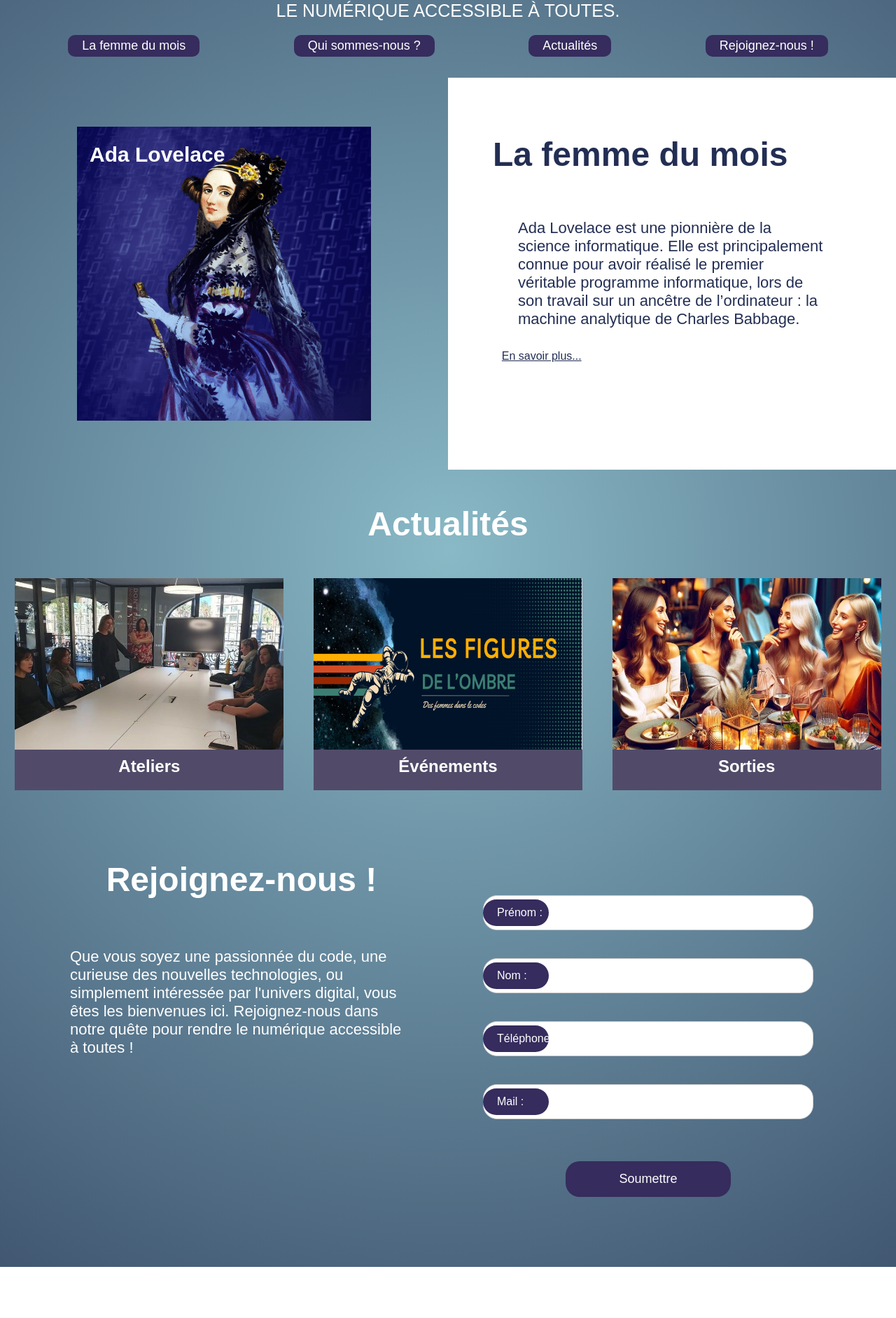
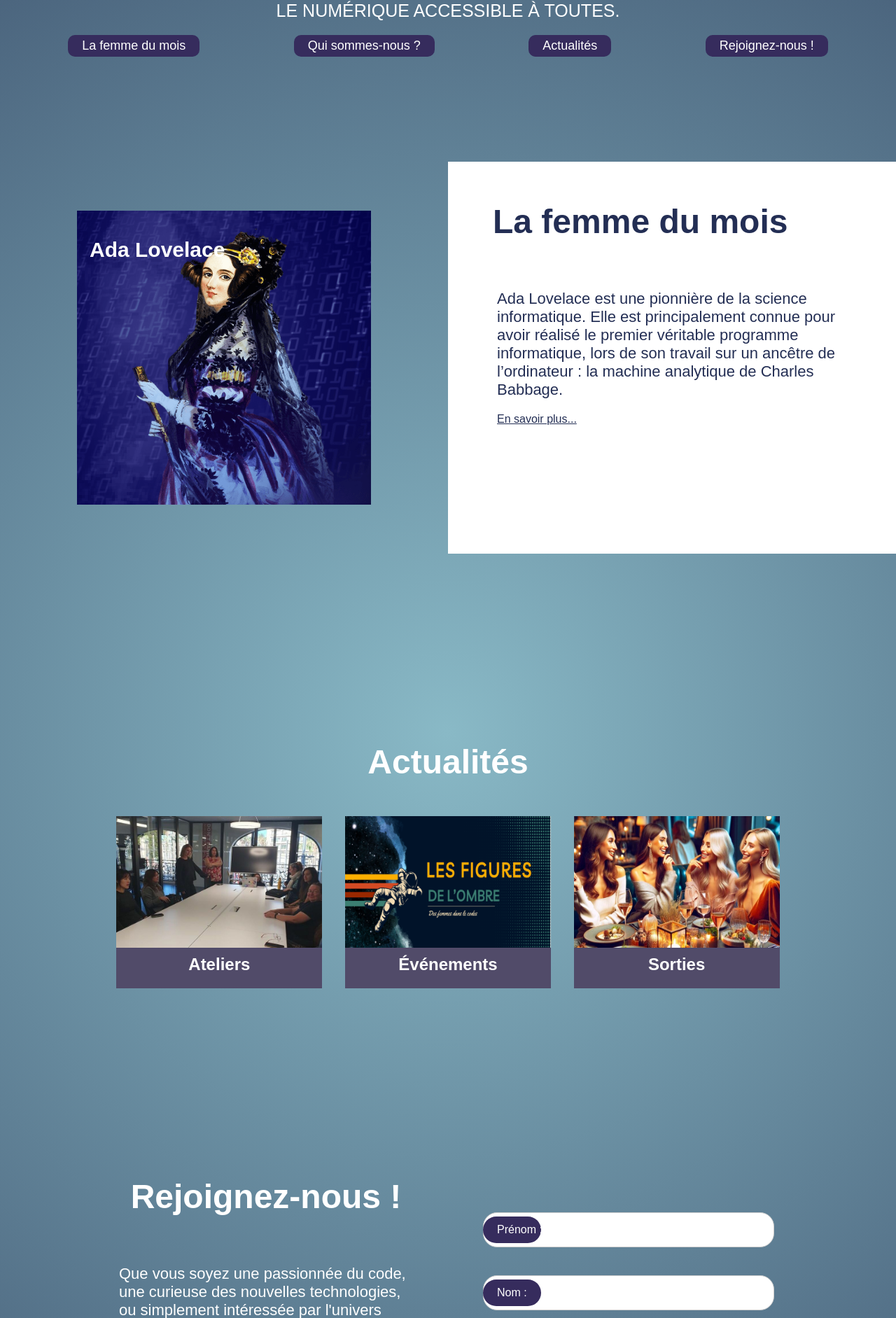
Before and after one commit to vfuster66/42_Webserv, a PHP site: page / in a window 1280 px wide. Shown: the part 242-2125 px from the top of the page at 70% size. Before the commit the page ends 2052 px from the top, so only its background shows below. Run offline with PHP 8.4, Linux system fonts and the light colour scheme.

Commit message:
Update style.css

```diff
--- a/webserv3/www/style.css
+++ b/webserv3/www/style.css
@@ -1,5 +1,6 @@
 /* General */
-@font-face {
+@font-face
+{
     font-family: 'Anaktoria';
     src: url('Anaktoria.otf') format('opentype');
     font-family: 'Amsterdam';
@@ -8,19 +9,22 @@
     font-style: normal;
 }
 
-* {
+*
+{
     margin: 0;
     padding: 0;
     box-sizing: border-box;
 }
 
-body {
-    font-family: 'Anaktoria', sans-serif; /* Default font */
+body
+{
+    font-family: 'Anaktoria', sans-serif;
     background: radial-gradient(circle at 50% 50%, #89b9c6, #415772);
 }
 
 /* Header */
-header {
+header
+{
     position: relative;
     background-size: cover;
     background-position: center;
@@ -28,30 +32,34 @@ header {
     font-family: 'Amsterdam', sans-serif;
 }
 
-h1 {
+h1
+{
     align-items: center;
     text-align: center;
     font-size: 80px;
     color: #FFFFFF;
 }
 
-.p-header {
+.p-header
+{
   text-align: center;
   font-family: 'Anaktoria', sans-serif;
   font-size: 25px;
   color: #FFFFFF;
 }
 
-.navbar {
-    bottom: 0; /* Aligné au bas du header */
-    left: 0; /* Aligné à gauche du header */
-    width: 100%; /* Largeur complète pour étendre la barre de navigation sur toute la largeur du header */
+.navbar
+{
+    bottom: 0;
+    left: 0;
+    width: 100%;
     display: flex;
     justify-content: space-around;
-    padding-top: 20px; /* Ajustez ceci selon la distance souhaitée du bas du header */
+    padding-top: 20px;
 }
 
-.nav-button {
+.nav-button
+{
   text-decoration: none;
   font-family: 'Anaktoria', sans-serif;
   background-color: #362C5D;
@@ -64,17 +72,21 @@ h1 {
   font-size: 18px;
 }
 
-.nav-button:hover {
+.nav-button:hover
+{
     background-color: #7995ae;
     color: #232e54;
 }
 
 /* Section: La femme du mois */
-.femme-du-mois {
+.femme-du-mois
+{
     display: flex;
+    padding: 120px 0 120px 0;
 }
 
-  .left-block {
+.left-block
+{
   flex-basis: 50%;
   display: flex;
   flex-direction: column;
@@ -82,94 +94,219 @@ h1 {
   color: #FFFFFF;
 }
 
-  .left-block h2 {
+.left-block h2
+{
   position: absolute;
-    bottom: 40%; /* Ajustez cette valeur pour déplacer le titre vers le haut ou vers le bas */
-    left: 10%; /* Ajustez cette valeur pour déplacer le titre vers la gauche ou la droite */
+  bottom: 23%;
+  left: 10%;
   margin: 0;
   font-size: 30px;
 }
 
-.left-block img {
-  max-width: 70%; /* Adaptation de l'image à la largeur du conteneur */
-  height: auto; /* Maintien du rapport hauteur/largeur */
-  margin: 50px auto; /* Espacement supérieur et inférieur de 50px et centrage horizontal */
-  display: block; /* Pour permettre le centrage avec margin auto */
+.left-block img
+{
+  max-width: 70%;
+  height: auto;
+  margin: 50px auto;
+  display: block;
 }
 
-.right-block {
+.right-block
+{
   flex-basis: 50%;
   padding: 20px;
   display: flex;
   flex-direction: column;
-  justify-content: center; /* Centrage vertical */
+  justify-content: center;
   background-color: #FFFFFF;
 }
 
-.right-block h1 {
+.right-block h1
+{
   position: absolute;
-  bottom: 35%;
+  bottom: 23%;
   left: 55%;
   color: #232e54;
-  margin-bottom: 30px; /* Espacement entre le titre et le texte */
-  font-size: 3em; /* Taille de la police pour le titre */
+  margin-bottom: 30px;
+  font-size: 3em;
 }
 
-.right-block p {
+.right-block p
+{
   color: #232e54;
-  margin-bottom: 5px; /* Espacement entre le texte et le lien */
-  font-size: 22px; /* Taille de la police pour le texte */
-  margin: 80px;
+  font-size: 22px;
+  padding: 0 50px 20px 50px;
 }
 
-.right-block .more-link {
-  position: absolute;
+.right-block .more-link
+{
   color: #232e54;
   text-decoration: underline;
-  cursor: pointer; /* Style du curseur pour indiquer un lien cliquable */
-  left: 56%;
-  bottom: 5%;
+  cursor: pointer;
+  padding: 0 50px 0 50px;
+}
+
+/* Section: Qui sommes-nous ? */
+.qui-sommes-nous
+{
+  display: flex;
+  justify-content: space-between;
+  align-items: flex-start;
+  padding: 50px 0 100px 0;
+  background-color: #FFFFFF;
+}
+
+.left-column
+{
+  flex-basis: 60%;
+  display: flex;
+  flex-direction: column;
+  align-items: flex-start;
+  gap: 20px;
+  color: #232e54;
+}
+
+.left-column h1
+{
+  font-size: 3em;
+  margin-bottom: 20px;
+  margin-left: 20px;
+  color: #232e54;
+}
+
+.grande-image
+{
+  width: 80%;
+  height: auto;
+  margin: 0 auto;
+  display: block;
+}
+
+.left-column p
+{
+  font-size: 22px;
+  padding: 0 50px;
+  margin-top: 20px;
 }
 
 
-/* Section: Actualites */
-.actualites-section {
-  text-align: center;
-  padding: 50px 0;
+.right-column
+{
+  padding-top: 10%;
+  flex-basis: 50%;
+  display: flex;
+  flex-direction: column;
+  gap: 20px;
 }
 
-.actualites-title {
+.article
+{
+  display: flex;
+  align-items: center;
+  background: radial-gradient(circle at 50% 50%, #89b9c6, #415772);
+  margin-bottom: 20px;
+  margin-right: 10px;
+  border-radius: 10px;
+}
+
+.article-image
+{
+  width: 30%;
+  border-radius: 10px;
+  margin-right: 10px;
+  padding: 5px;
+}
+
+.article-info
+{
+  display: flex;
+  flex-direction: column;
+  align-items: flex-start;
+  gap: 10px;
+}
+
+.article-title
+{
+  color: #FFFFFF;
+  font-size: 22px;
+}
+
+.read-more-btn
+{
+  background-color: #362C5D;
+  color: #FFFFFF;
+  padding: 10px 20px;
+  border-radius: 20px;
+  text-decoration: none;
+  cursor: pointer;
+  transition: background-color 0.3s ease;
+  font-size: 20px;
+}
+
+.read-more-btn:hover
+{
+  background-color: #7a8da1;
+}
+
+@media (max-width: 768px)
+{
+  .article
+  {
+    flex-direction: column;
+    align-items: flex-start;
+  }
+
+  .article-info
+  {
+    align-items: flex-start;
+  }
+}
+
+/* Section: Actualites */
+.actualites-section
+{
+  text-align: center;
+  padding: 150px;
+}
+
+.actualites-title
+{
   font-size: 3em;
   color: #FFFFFF;
   margin-bottom: 50px;
 }
 
-.actualites-content {
+.actualites-content
+{
   display: flex;
   justify-content: space-around;
   align-items: center;
 }
 
-.actualite-item {
+.actualite-item
+{
   flex-basis: 30%;
   margin: 0 10px;
   position: relative;
 }
 
-.actualite-item img {
+.actualite-item img
+{
   width: 100%;
   height: auto;
   display: block;
 }
 
-.actualite-item h2 {
-  background-color: #514b69; /* Fond sombre pour le texte */
-  color: #FFFFFF; /* Texte blanc */
+.actualite-item h2
+{
+  background-color: #514b69;
+  color: #FFFFFF;
   padding: 20px;
-  margin-top: -10px; /* Superpose le titre sur l'image */
+  margin-top: -10px;
 }
 
-.event-overlay {
+.event-overlay
+{
   position: absolute;
   top: 0;
   left: 0;
@@ -183,56 +320,65 @@ h1 {
   padding: 20px;
 }
 
-@media (max-width: 768px) {
-  .actualites-content {
+@media (max-width: 768px)
+{
+  .actualites-content
+  {
     flex-direction: column;
   }
 
-  .actualite-item {
+  .actualite-item
+  {
       flex-basis: 100%;
       margin-bottom: 20px;
   }
 }
 
-
 /* Section: Rejoignez-nous! */
-.join-us-section {
+.join-us-section
+{
   display: flex;
   justify-content: space-between;
-  padding: 50px;
+  padding: 120px;
   color: #FFFFFF;
 }
 
-.join-us-left, .join-us-right {
+.join-us-left, .join-us-right
+{
   flex-basis: 50%;
 }
 
-.join-us-left h1 {
+.join-us-left h1
+{
   color: #FFFFFF;
   margin-bottom: 20px;
   font-size: 3em;
 }
 
-.join-us-left p {
+.join-us-left p
+{
   font-size: 22px;
   padding: 50px;
 }
 
-.join-us-right .join-us-form {
+.join-us-right .join-us-form
+{
   display: flex;
   flex-direction: column;
-  align-items: center; /* Centre les champs du formulaire verticalement */
-  width: 80%; /* Assure que le formulaire prend toute la largeur du conteneur */
+  align-items: center;
+  width: 80%;
   margin: 50px;
 }
 
-.form-field {
+.form-field
+{
   position: relative;
   margin-bottom: 40px;
-  width: 100%; /* Les champs du formulaire prennent la largeur totale du .join-us-form */
+  width: 100%;
 }
 
-.form-field input {
+.form-field input
+{
   width: 100%;
   padding: 15px;
   border-radius: 20px;
@@ -240,30 +386,32 @@ h1 {
   font-size: 16px;
 }
 
-.form-field label {
+.form-field label
+{
   width: 20%;
   position: absolute;
-  left: 0; /* Alignement avec le bord gauche du champ de saisie */
+  left: 0;
   top: 50%;
   transform: translateY(-50%);
   background-color: #362C5D;
   color: #FFFFFF;
-  padding: 10px 20px; /* Ajuste le rembourrage pour correspondre à l'input */
+  padding: 10px 20px;
   border-radius: 20px;
-  pointer-events: none; /* Allows click to pass through to the input */
   transition: all 0.3s ease;
-  white-space: nowrap; /* Empêche le texte de passer à la ligne suivante */
+  white-space: nowrap;
 }
 
 .form-field input:focus + label,
-.form-field input:not(:placeholder-shown) + label {
-  top: -20px; /* Ajustez la position pour que le label ne chevauche pas l'input */
-  left: 15px; /* Ajustement pour la position du label lorsqu'il est en haut */
-  font-size: 14px; /* Réduit la taille de la police quand le label est en haut */
-  padding: 5px 15px; /* Ajuste le rembourrage pour la taille réduite de la police */
+.form-field input:not(:placeholder-shown) + label
+{
+  top: -20px;
+  left: 15px;
+  font-size: 14px;
+  padding: 5px 15px;
 }
 
-.submit-button {
+.submit-button
+{
   background-color: #362C5D;
   color: #FFFFFF;
   padding: 15px 30px;
@@ -272,6 +420,91 @@ h1 {
   cursor: pointer;
   font-family: 'Anaktoria', sans-serif;
   font-size: 18px;
+  width: 50%;
+  margin-top: 20px;
+}
+
+/* Section Contact */
+.contact-section
+{
+  position: relative;
+  padding: 20px;
+  text-align: center;
+  text-decoration: none;
+}
+
+.contact h1
+{
+  font-family: 'Anaktoria', sans-serif;
+  font-size: 3em;
+}
+
+.footer-hand
+{
+  position: absolute;
+  top: 0px;
+  right: 0;
+  width: 1080px;
+  height: 768px;
+  z-index: -1;
+}
+
+.footer-social-icons
+{
+  display: flex;
+  justify-content: center;
+  gap: 20px;
+  margin-bottom: 20px;
+  margin-top: 50px;
+}
+
+.footer-social-icons a
+{
+  display: inline-block;
+}
+
+.footer-social-icons img
+{
+  width: 50px;
+}
+
+.footer-email
+{
+  display: block;
+  color: #FFFFFF;
+  font-size: 2em;
+  margin-top: 20px;
+}
+
+/* Style pour le bouton Retour en haut */
+.back-to-top
+{
+  position: fixed;
+  bottom: 20px;
+  right: 20px;
+  background-color: #89b9c6;
+  color: #ffffff;
+  padding: 10px 15px;
+  border-radius: 5px;
+  text-decoration: none;
+  font-weight: bold;
+  z-index: 1000;
+}
+
+.back-to-top:hover
+{
+  background-color: #7a8da1;
+}
+
+@media (max-width: 768px)
+{
+  .back-to-top
+  {
+    bottom: 10px;
+    right: 10px;
+  }
+}
+  font-size: 18px;
   width: 50%; /* Réduit la largeur du bouton Soumettre */
   margin-top: 20px; /* Ajoute une marge au-dessus du bouton Soumettre */
 }
```
Lines whose indentation alone changed are shown as unchanged.
